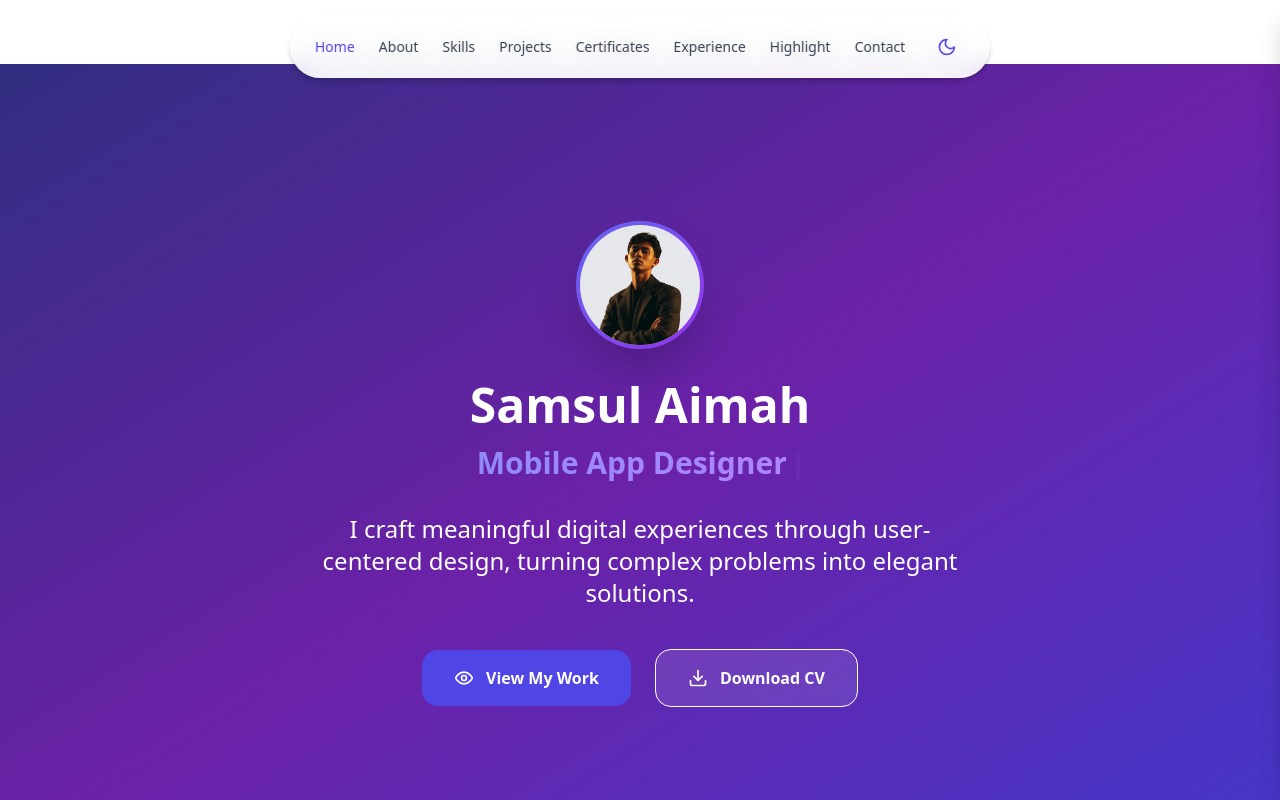
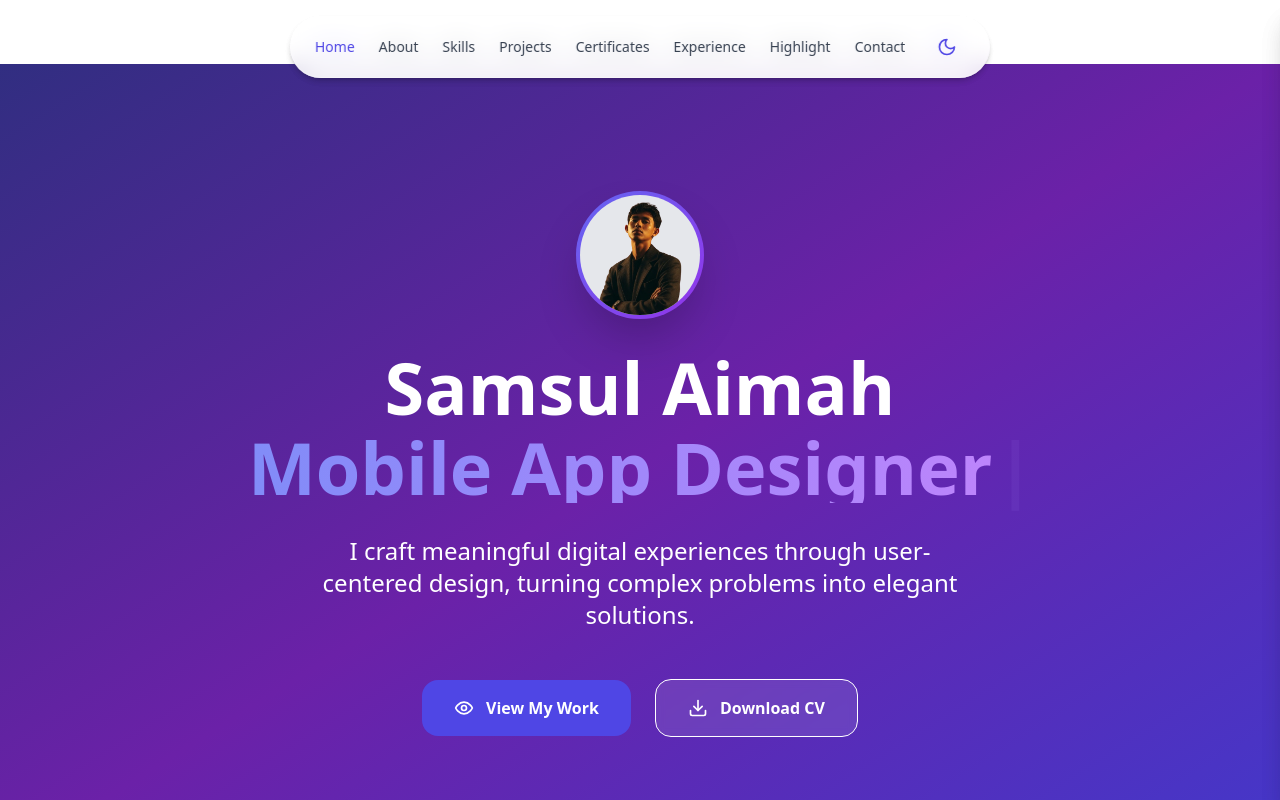
Before and after one commit to SamsulAimah/portfolio-samsul-aimah, a React (Vite) app: page / in a window 1280 px wide. Shown: the top 800 px of the page. Built offline with nearby package versions, Linux system fonts and the light colour scheme.

Commit message:
lagi dan lagi

```diff
--- a/src/components/Hero.jsx
+++ b/src/components/Hero.jsx
@@ -72,20 +72,20 @@ const Hero = () => {
 
         {/* Headline */}
         <h1
-          className={`text-4xl sm:text-5xl md:text-5xl font-bold text-white mb-8 leading-tight transition-all duration-1000 delay-400 ${
+          className={`text-4xl sm:text-5xl md:text-7xl font-bold text-white mb-8 leading-tight transition-all duration-1000 delay-400 ${
             isVisible ? "opacity-100 translate-x-0" : "opacity-0 translate-x-10"
           }`}
         >
-          <span className="block mb-4">Samsul Aimah</span>
-<span className="block text-8xl sm:text-6xl md:text-3xl text-transparent bg-clip-text bg-gradient-to-r from-indigo-400 to-purple-400">
-  {displayedText}
-  <Cursor cursorStyle="|" cursorColor="#a78bfa" />
-</span>
+          <span className="block mb-2">Samsul Aimah</span>
+          <span className="block text-transparent bg-clip-text bg-gradient-to-r from-indigo-400 to-purple-400">
+            {displayedText}
+            <Cursor cursorStyle="|" cursorColor="#a78bfa" />
+          </span>
         </h1>
 
         {/* Subtitle */}
         <p
-          className={`text-base sm:text-xl md:text-2xl text-white mb-10 max-w-2xl mx-auto leading-relaxed transition-all duration-1000 delay-600 ${
+          className={`text-base sm:text-xl md:text-2xl text-white mb-12 max-w-2xl mx-auto leading-relaxed transition-all duration-1000 delay-600 ${
             isVisible ? "opacity-100 translate-y-0" : "opacity-0 translate-y-10"
           }`}
         >
```
